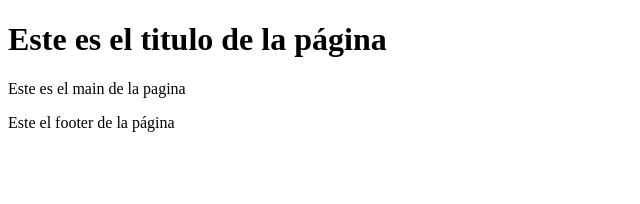
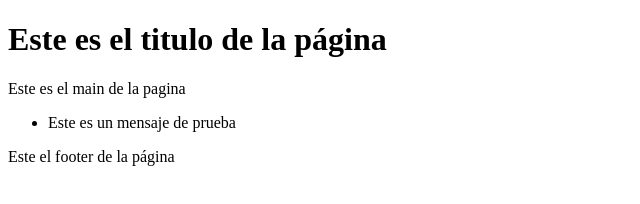
Before and after one commit to JoaquinSerrano/pruebagit, a plain HTML site: page index.html in a window 1280 px wide. Shown: the whole page, without its empty margins (0-640 px from the left). Drawn offline with Linux system fonts and the light colour scheme.

Commit message:
Creacion de la seccion con nav

```diff
--- a/index.html
+++ b/index.html
@@ -12,6 +12,13 @@
     <main>
       <p>Este es el main de la pagina</p>
     </main>
+    <section>
+      <nav>
+        <ul>
+          <li>Este es un mensaje de prueba</li>
+        </ul>
+      </nav>
+    </section>
     <footer>
       <p>Este el footer de la página</p>
     </footer>
```
